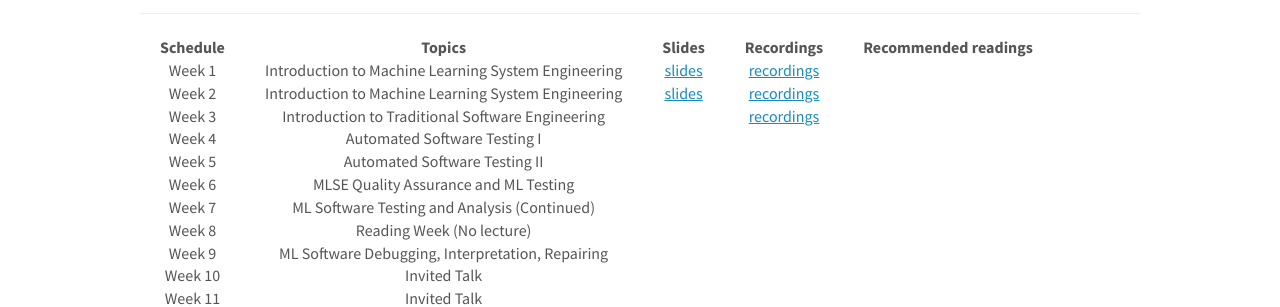
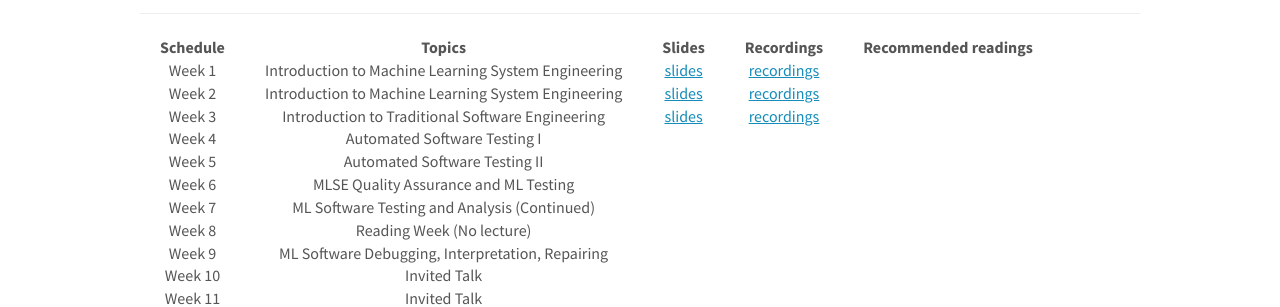
Before and after one commit to momentum-openspace/momentum-openspace.github.io, a Jekyll site: the page built from _pages/ECE720_2022Winter.md, in a window 1280 px wide and 900 px high, scrolled down 1910 px. Shown: the part 154-461 px from the top of the window. Built offline with Jekyll 4.4.1, drawn with Linux system fonts in a browser that asks for light colours; nearby versions of some CDN libraries.

Commit message:
Update ECE720_2022Winter.md

```diff
--- a/_pages/ECE720_2022Winter.md
+++ b/_pages/ECE720_2022Winter.md
@@ -93,7 +93,7 @@ By the end of this course, students should be able to:
 |    :-------:    |    :---------------------------------------------------:    | :------------------------:| :----------------------------:| :----------------------------:|
 |    Week 1       |    Introduction to Machine Learning System Engineering      | [slides](https://eclass.srv.ualberta.ca/mod/resource/view.php?id=5942536)                | [recordings](https://eclass.srv.ualberta.ca/mod/url/view.php?id=5939317)                | |
 |    Week 2       |    Introduction to Machine Learning System Engineering        | [slides](https://eclass.srv.ualberta.ca/mod/resource/view.php?id=5961242)                        | [recordings](https://eclass.srv.ualberta.ca/mod/url/view.php?id=5959855)                 | |
-|    Week 3       |    Introduction to Traditional Software Engineering         |                         | [recordings](https://eclass.srv.ualberta.ca/mod/url/view.php?id=5972727)| |
+|    Week 3       |    Introduction to Traditional Software Engineering         |  [slides](https://eclass.srv.ualberta.ca/mod/resource/view.php?id=5972741)                       | [recordings](https://eclass.srv.ualberta.ca/mod/url/view.php?id=5972727)| |
 |    Week 4       |    Automated Software Testing I                             |                         |                  | |
 |    Week 5       |    Automated Software Testing II                            |                         |                  | |
 |    Week 6       |    MLSE Quality Assurance and ML Testing                    |                         |                  | |
```
